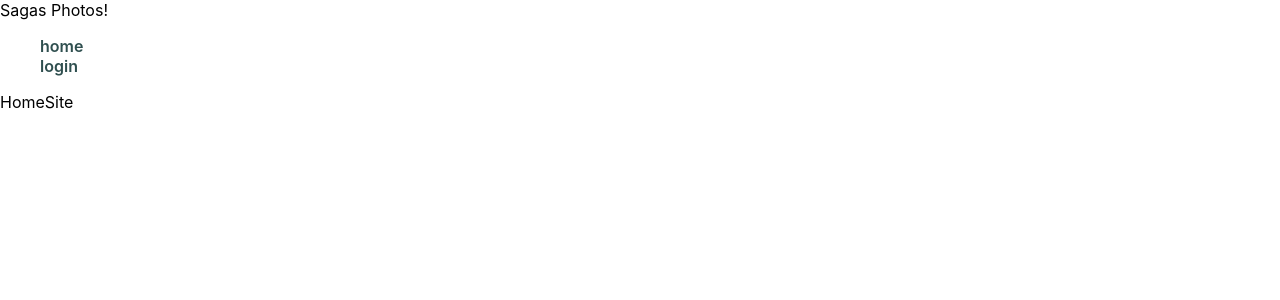
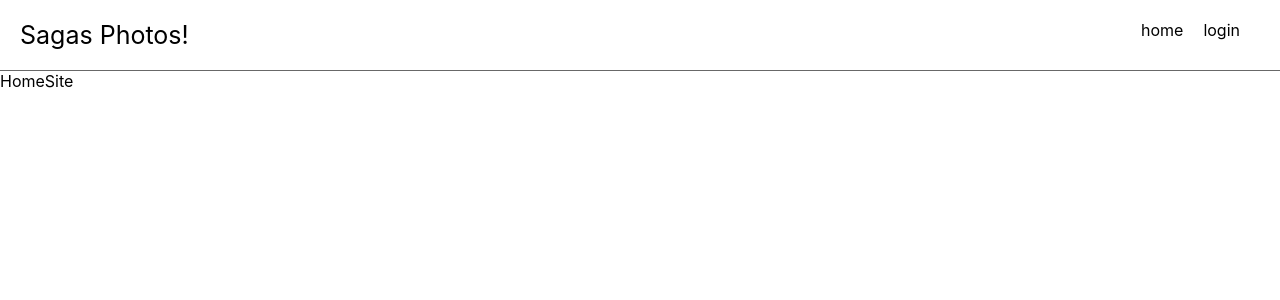
Before and after one commit to jeffersondesouza/redux-sagas-photos, a React (Create React App) app: page / in a window 1280 px wide. Shown: the top 300 px of the page. Built offline with nearby package versions, Linux system fonts and the light colour scheme.

Commit message:
header ok

```diff
--- /dev/null
+++ b/src/components/SiteHeader/index.js
@@ -0,0 +1,20 @@
+import React, { Component } from 'react';
+import { Link } from 'react-router-dom';
+
+import './styles.css';
+
+const SiteHeader = () => (
+  <header className="site-header">
+    <div className="site-header__brand">Sagas Photos!</div>
+    <nav className="site-header__nav">
+      <Link className="site-header__nav-link" to="/">
+        home
+      </Link>
+      <Link className="site-header__nav-link" to="/login">
+        login
+      </Link>
+    </nav>
+  </header>
+);
+
+export default SiteHeader;
--- /dev/null
+++ b/src/components/SiteHeader/styles.css
@@ -0,0 +1,26 @@
+.site-header {
+  display: flex;
+  justify-content: space-between;
+  padding: 20px;
+  border-bottom: 0.5px solid #686868;
+}
+
+.site-header__brand {
+  font-size: 25px;
+}
+
+.site-header__nav {
+  display: flex;
+  justify-content: space-between;
+}
+
+.site-header__nav-link {
+  text-decoration: none;
+  color: #000;
+  margin-right: 20px;
+}
+
+.site-header__nav-link:hover {
+  cursor: pointer;
+  border-bottom: 2px solid #000;
+}
--- a/src/layouts/SiteLayout/index.js
+++ b/src/layouts/SiteLayout/index.js
@@ -4,24 +4,13 @@ import { Switch, Link, Route, Redirect } from 'react-router-dom';
 import HomeSite from '../../pages/HomeSite';
 import Login from '../../pages/Login';
 import NotFound from '../../pages/NotFound';
+import SiteHeader from '../../components/SiteHeader';
 
 class SiteLayput extends Component {
   render() {
     return (
       <div>
-        <header>
-          <div className="site-header__brand">Sagas Photos!</div>
-          <nav className="header__nav">
-            <ul>
-              <li>
-                <Link to="/">home</Link>
-              </li>
-              <li>
-                <Link to="/login">login</Link>
-              </li>
-            </ul>
-          </nav>
-        </header>
+        <SiteHeader />
         <Switch>
           <Route exact path="/" component={HomeSite} />
           <Route exact path="/login" component={Login} />
```
